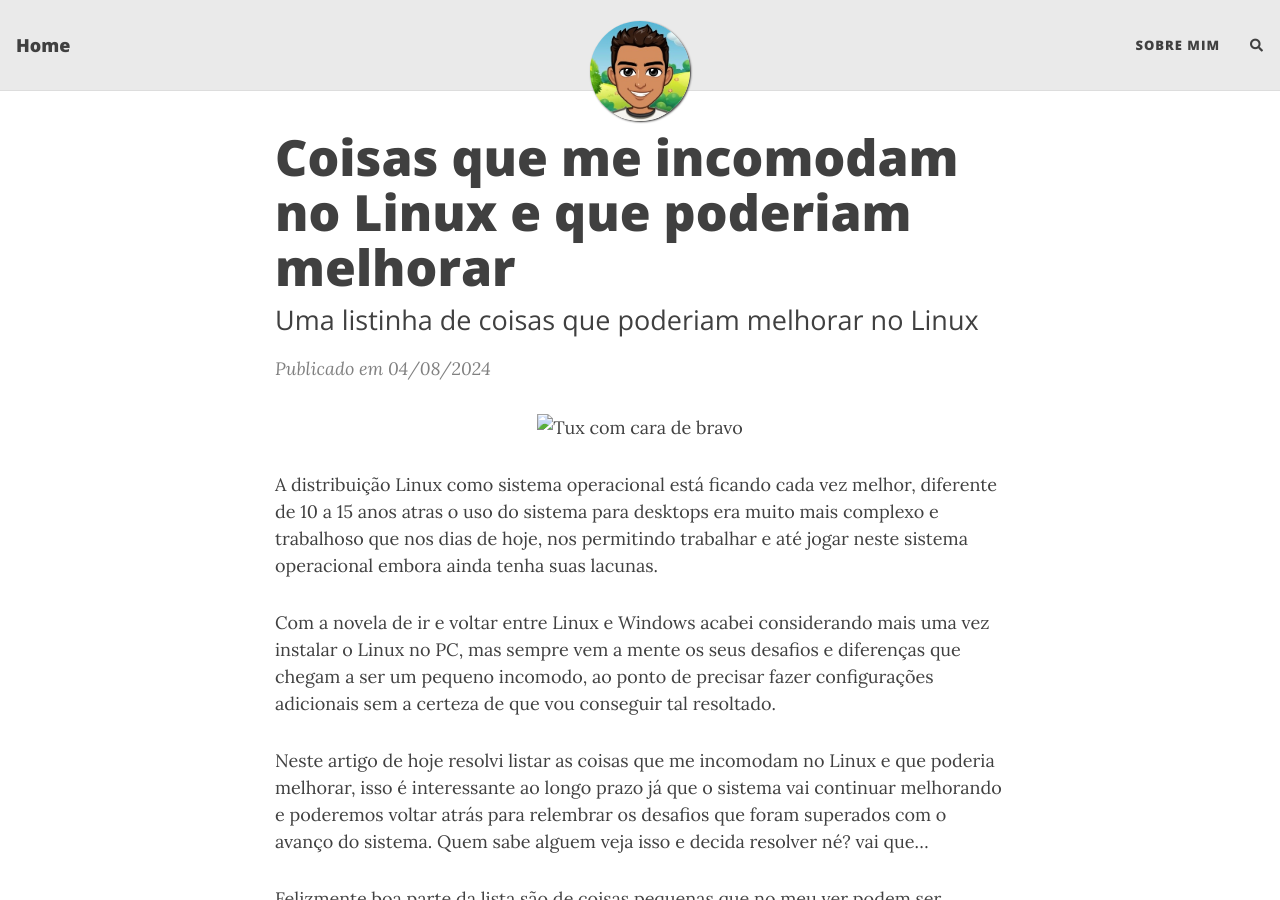
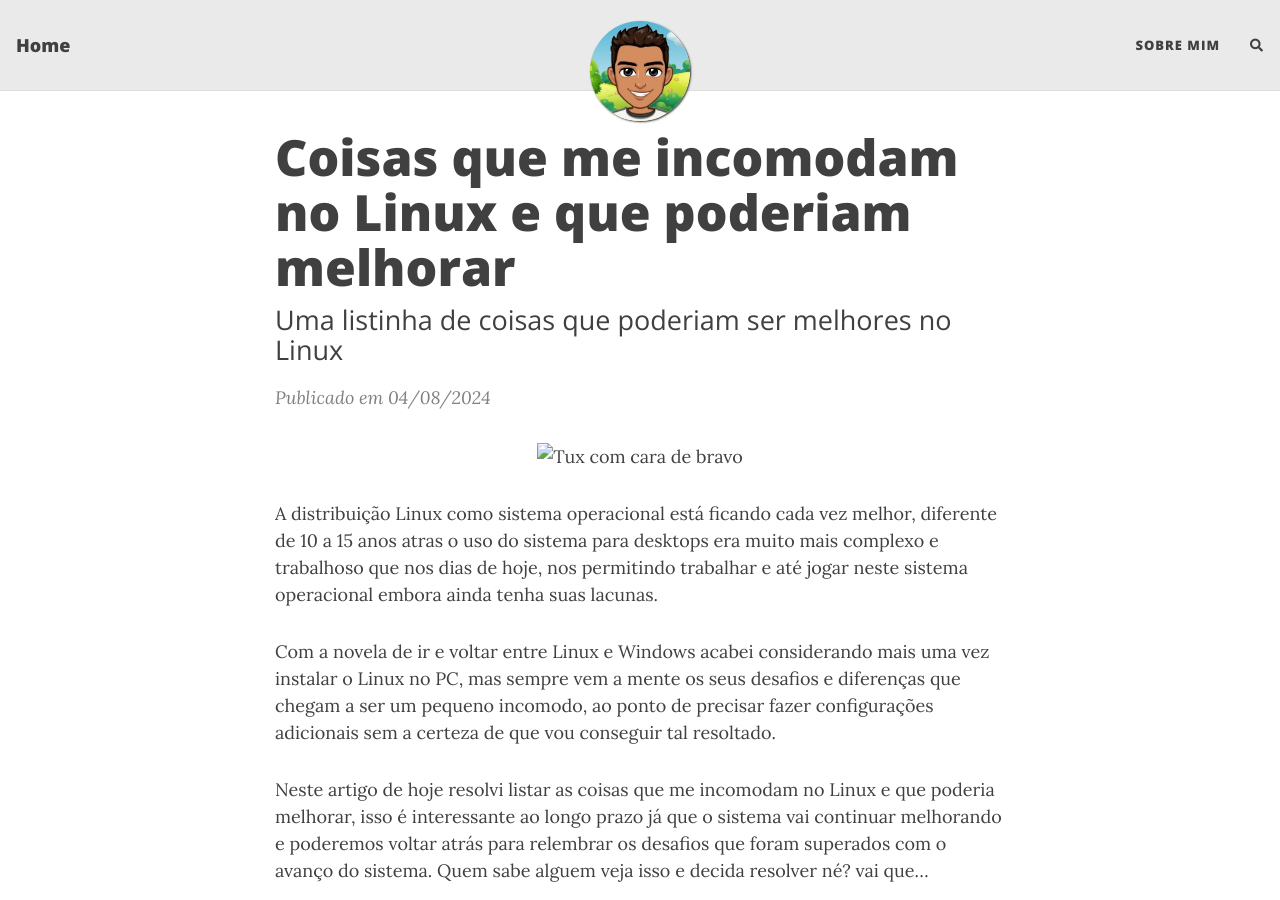
Before and after one commit to marcosfs93/marcosfs93.github.io, a Jekyll site: the page built from _posts/2024-08-04-coisas-que-me-incomodam-no-linux.md, in a window 1280 px wide and 900 px high. Built offline with Jekyll 4.4.1, drawn with Linux system fonts in a browser that asks for light colours; nearby versions of some CDN libraries; comment, search, counter and statistics services are not loaded.

Commit message:
Update 2024-08-04-coisas-que-me-incomodam-no-linux.md

```diff
--- a/_posts/2024-08-04-coisas-que-me-incomodam-no-linux.md
+++ b/_posts/2024-08-04-coisas-que-me-incomodam-no-linux.md
@@ -3,7 +3,7 @@
 date: 2024-08-04
 author: M4rQu1Nh0S
 tags: [linux]
-subtitle: Uma listinha de coisas que poderiam melhorar no Linux
+subtitle: Uma listinha de coisas que poderiam ser melhores no Linux
 categories: [linux]
 comments: true
 #cover-img: /assets/img/path.jpg [foto de capa da pagina] *desativado por hashtag #
```
